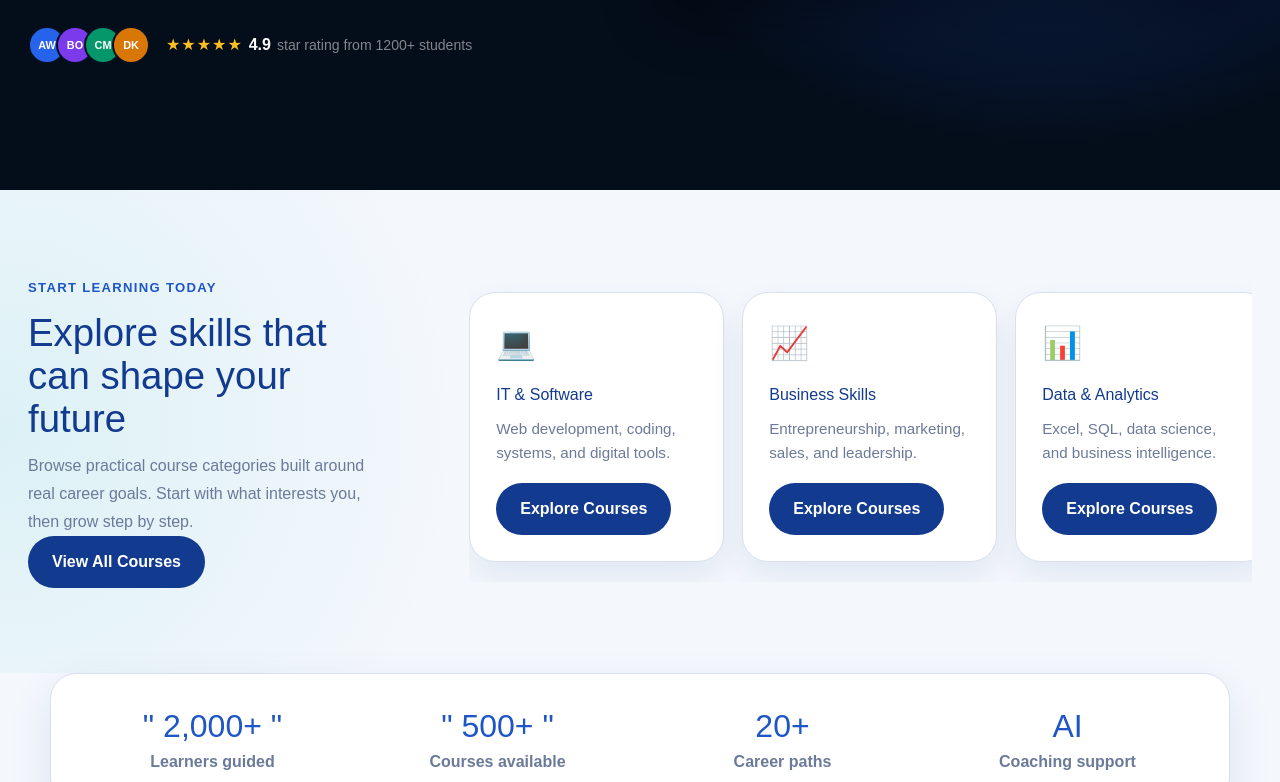
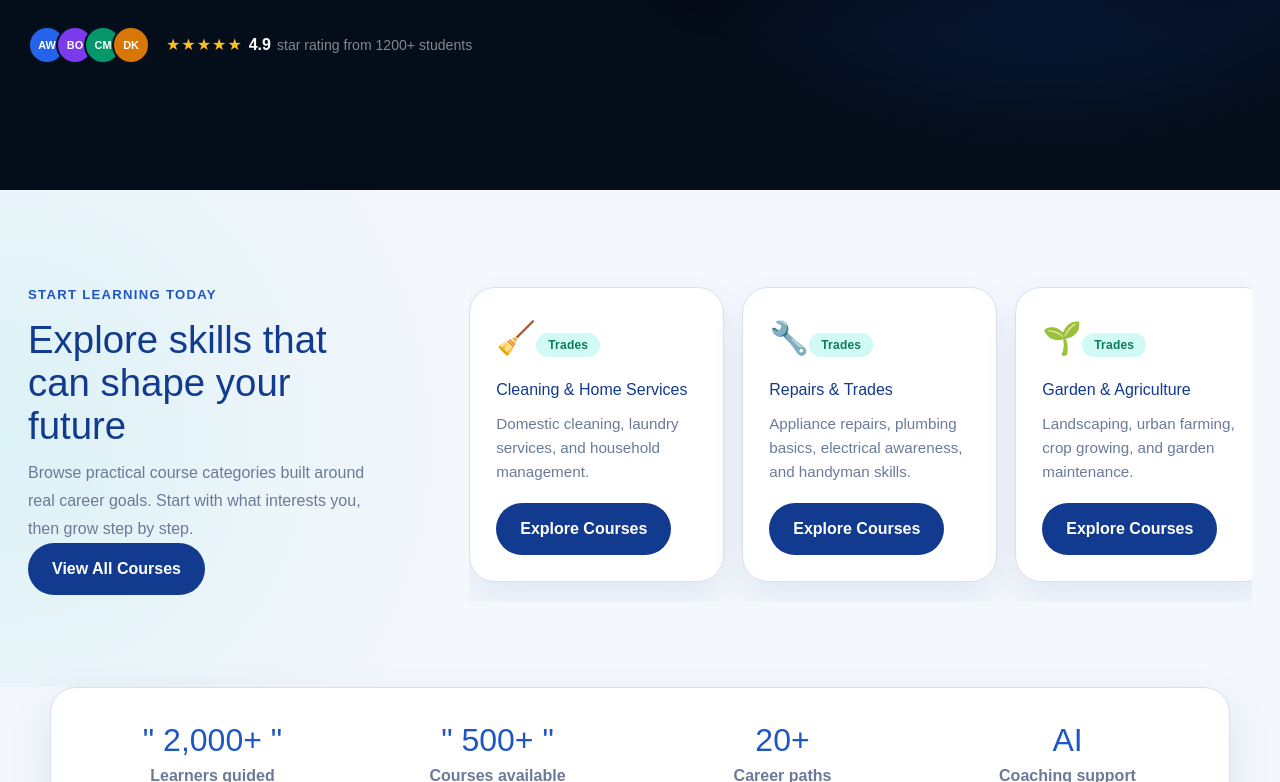
Before and after one commit to sokwe42/sokwe-b, a Next.js app: page / in a window 1280 px wide. Shown: the part 608-1390 px from the top of the page. Built offline with nearby package versions, Linux system fonts and the light colour scheme.

Commit message:
added sections on start learning today no errors

```diff
--- a/app/home.css
+++ b/app/home.css
@@ -497,8 +497,20 @@
   border-color: var(--accent);
 }
 
-.course-category-card span {
+.course-category-card > span:first-child {
   font-size: 2rem;
+}
+
+.category-badge {
+  display: inline-block;
+  margin-top: 8px;
+  padding: 3px 12px;
+  background: #d1faf4;
+  color: #0d7a5f;
+  border-radius: 999px;
+  font-size: 0.75rem;
+  font-weight: 600;
+  letter-spacing: 0.02em;
 }
 
 .course-category-card h3 {
--- a/app/page.js
+++ b/app/page.js
@@ -48,6 +48,24 @@ const logos = [
    COURSE CATEGORIES
 ========================= */
 const courseCategories = [
+  {
+    icon: "🧹",
+    badge: "Trades",
+    title: "Cleaning & Home Services",
+    text: "Domestic cleaning, laundry services, and household management.",
+  },
+  {
+    icon: "🔧",
+    badge: "Trades",
+    title: "Repairs & Trades",
+    text: "Appliance repairs, plumbing basics, electrical awareness, and handyman skills.",
+  },
+  {
+    icon: "🌱",
+    badge: "Trades",
+    title: "Garden & Agriculture",
+    text: "Landscaping, urban farming, crop growing, and garden maintenance.",
+  },
   {
     icon: "💻",
     title: "IT & Software",
@@ -217,6 +235,9 @@ export default function Home() {
             {courseCategories.map((category) => (
               <div className="course-category-card" key={category.title}>
                 <span>{category.icon}</span>
+                {category.badge && (
+                  <span className="category-badge">{category.badge}</span>
+                )}
 
                 <h3>{category.title}</h3>
 
```
